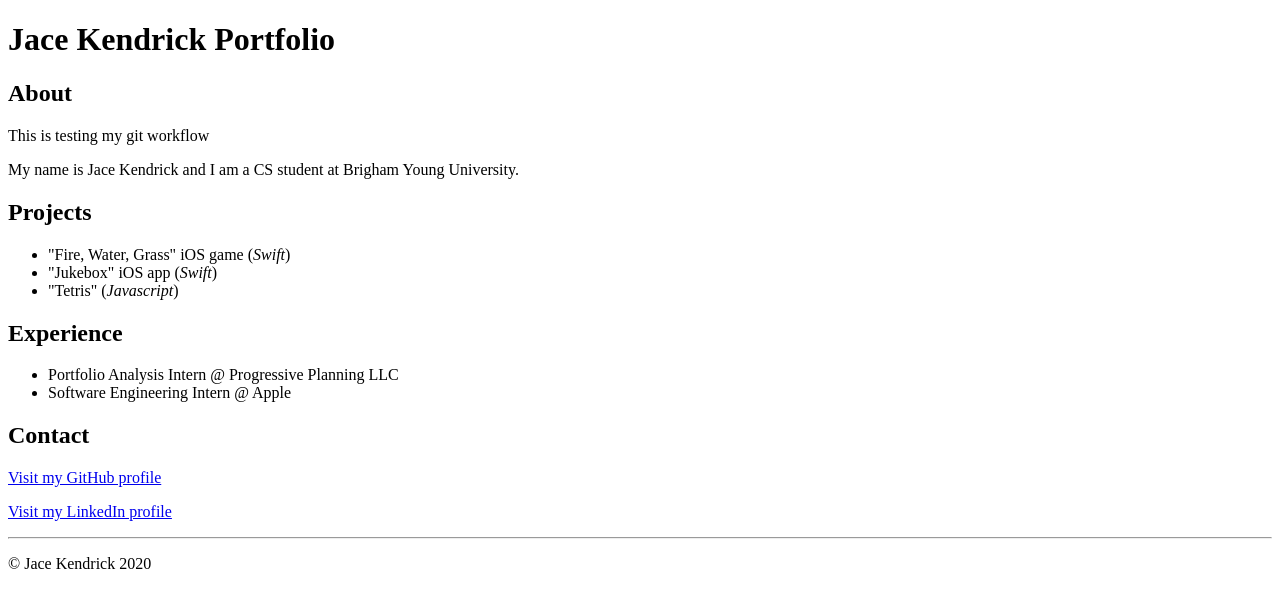
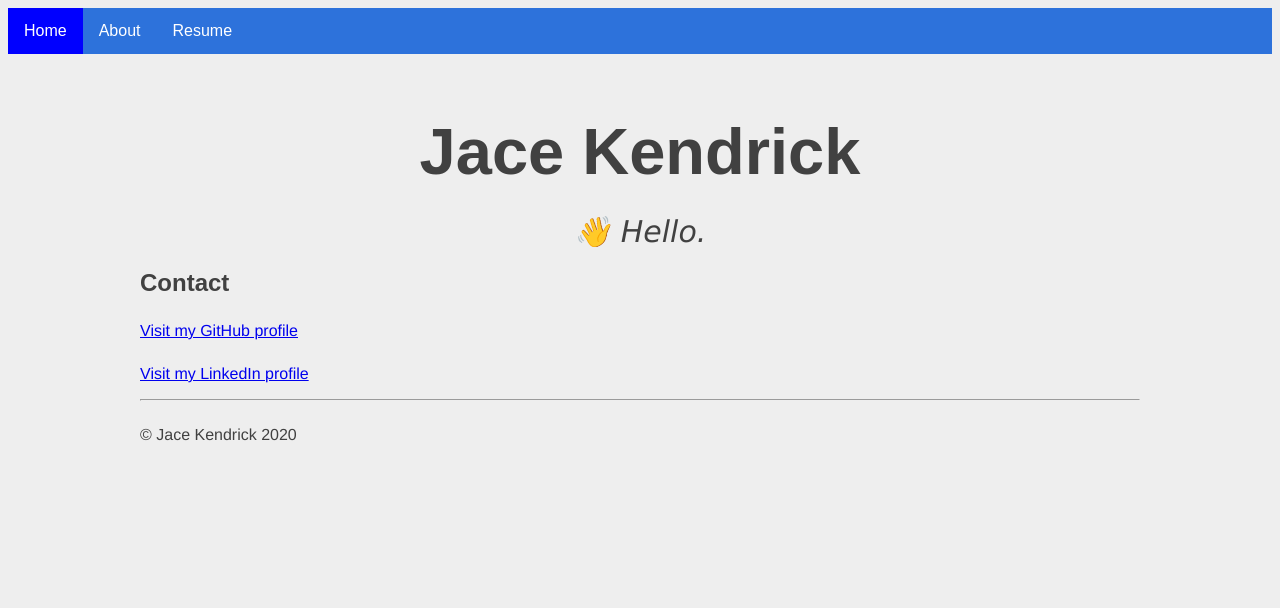
Before and after one commit to jacekendrick/portfolio, a plain HTML site: page index.html in a window 1280 px wide. Drawn offline with Linux system fonts and the light colour scheme.

Commit message:
Activity C1

```diff
--- a/index.html
+++ b/index.html
@@ -3,27 +3,25 @@
     <head>
         <title>Jace Kendrick Portfolio</title>
         <meta charset ='UTF-8'/>
+        <link rel='stylesheet' href='styles.css'/>
     </head>
     <body>
-        <h1>Jace Kendrick Portfolio</h1>
-        <h2>About</h2>
-        <p>This is testing my git workflow</p>
-        <p>My name is Jace Kendrick and I am a CS student at Brigham Young University.</p>
-        <h2>Projects</h2>
-        <ul>
-            <li>"Fire, Water, Grass" iOS game (<em>Swift</em>)</li>
-            <li>"Jukebox" iOS app (<em>Swift</em>)</li>
-            <li>"Tetris" (<em>Javascript</em>)</li>
-        </ul>
-        <h2>Experience</h2>
-        <ul>
-            <li>Portfolio Analysis Intern @ Progressive Planning LLC</li>
-            <li>Software Engineering Intern @ Apple</li>
-        </ul>
+        <div class='navbar'>
+            <ul>
+                <li><a class='active' href='index.html'>Home</a></li>
+                <li><a href='about.html'>About</a></li>
+                <li><a href='resume.html'>Resume</a></li>
+            </ul>
+        </div>
+        <div class='page'>
+            <div id='SiteTitle'>Jace Kendrick</div>
+        <div class='subtitle'>👋 Hello.</div>
+
         <h2>Contact</h2>
         <p><a href='https://www.github.com/jacekendrick'>Visit my GitHub profile</a></p>
         <p><a href='https://www.linkedin.com/in/jacekendrick'>Visit my LinkedIn profile</a></p>
         <hr>
         <p>© Jace Kendrick 2020</p>
+        </div>
     </body>
 </html>
--- /dev/null
+++ b/styles.css
@@ -0,0 +1,64 @@
+body {
+    color: #414141;
+    background-color: #EEEEEE;
+}
+
+p {
+    font-family: "Helvetica", "Arial", sans-serif;
+    margin-top: 25px;
+
+}
+
+h1, h2, h3, h4, h5, h6, ul {
+    font-family: sans-serif;
+}
+
+.subtitle {
+    font-size: 30px;
+    font-style: italic;
+    text-align: center;
+    font-family: Verdana, Geneva, Tahoma, sans-serif;
+}
+
+.page {
+    width: 1000px;
+    margin: 0 auto;
+}
+
+#SiteTitle {
+    text-align: center;
+    margin-top: 60px;
+    font-size: 65px;
+    font-family: Arial, Helvetica, sans-serif;
+    margin-bottom: 25px;
+    font-weight: 700;
+
+}
+
+.navbar ul {
+    list-style-type: none;
+    margin: 0;
+    padding: 0;
+    overflow: hidden;
+    background-color: rgb(45, 114, 219);
+}
+
+.navbar li {
+    float: left;
+}
+
+.navbar li a {
+    display: block;
+    color: white;
+    text-align: center;
+    padding: 14px 16px;
+    text-decoration: none;
+}
+
+.navbar li a:hover {
+    background-color: blue;
+}
+
+.active {
+    background-color: blue;
+}
```
Also changed, not shown: about.html (added, +39 -0 lines), resume.html (added, +43 -0 lines), images/jace.png (added), images/memoji.png (added), 1 other file.
